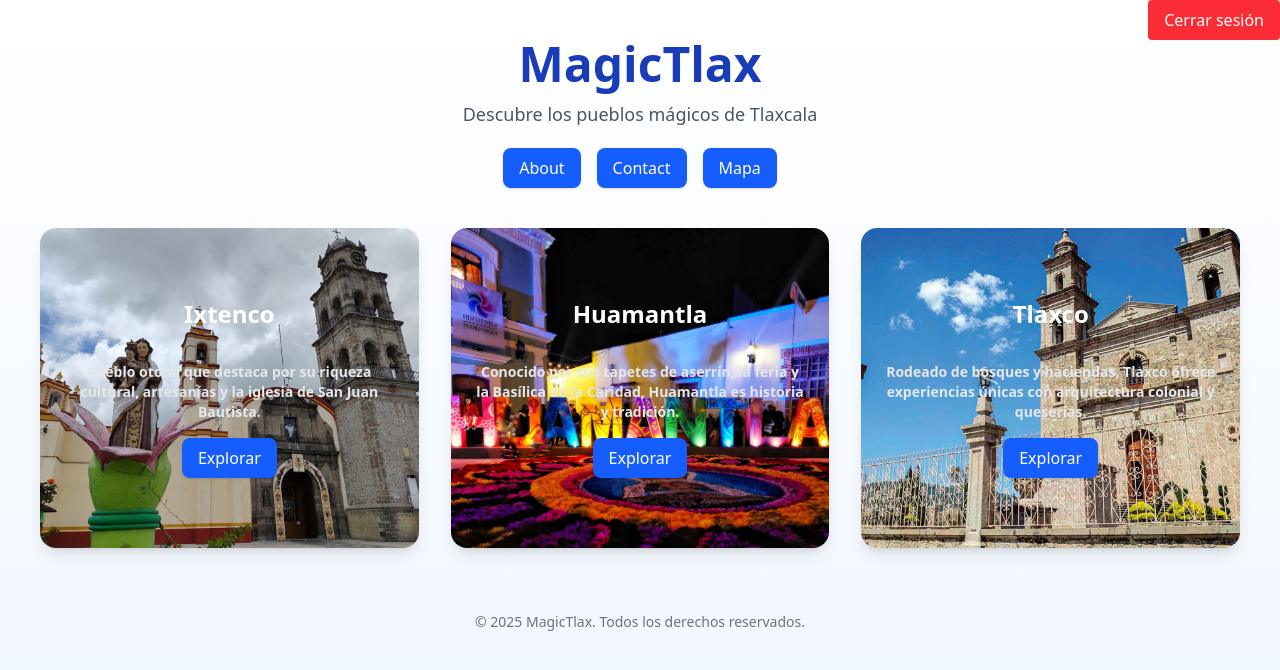
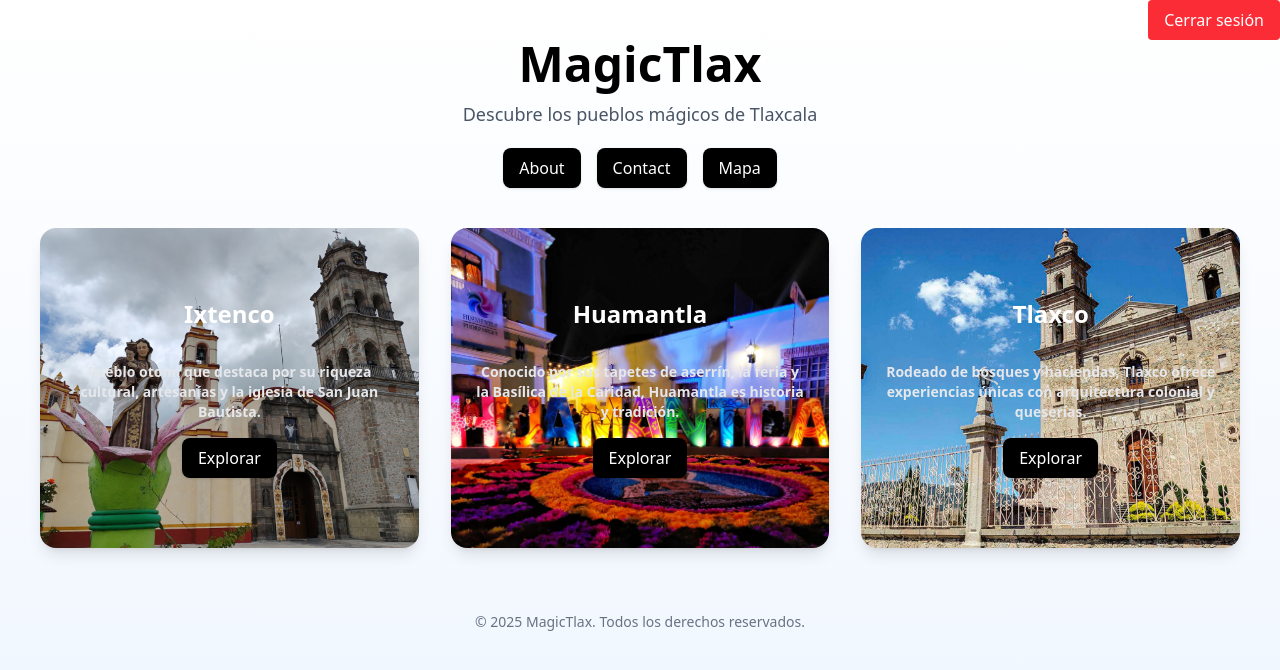
Before and after one commit to juanpablotv/tlaxmagic, a React (Vite) app: page / in a window 1280 px wide. Shown: the top 670 px of the page. Built offline with nearby package versions, Linux system fonts and the light colour scheme.

Commit message:
avance jueves

```diff
--- a/src/HomePage.tsx
+++ b/src/HomePage.tsx
@@ -36,7 +36,7 @@ const HomePage: React.FC = () => {
     <div className="min-h-screen bg-gradient-to-b from-white to-blue-50 text-black p-10">
       {/* Encabezado */}
       <header className="text-center mb-10">
-        <h1 className="text-5xl font-extrabold text-blue-800">MagicTlax</h1>
+        <h1 className="text-5xl font-extrabold text-black ">MagicTlax</h1>
         <p className="text-gray-600 text-lg mt-3">
           Descubre los pueblos mágicos de Tlaxcala
         </p>
@@ -45,7 +45,7 @@ const HomePage: React.FC = () => {
             whileHover={{ scale: 1.1 }}
             whileTap={{ scale: 0.95 }}
             onClick={() => navigate('/about')}
-            className="bg-blue-600 text-white px-4 py-2 rounded-lg shadow hover:bg-blue-700"
+            className="bg-black text-white px-4 py-2 rounded-lg shadow hover:bg-blue-700"
           >
             About
           </motion.button>
@@ -53,7 +53,7 @@ const HomePage: React.FC = () => {
             whileHover={{ scale: 1.1 }}
             whileTap={{ scale: 0.95 }}
             onClick={() => navigate('/contact')}
-            className="bg-blue-600 text-white px-4 py-2 rounded-lg shadow hover:bg-blue-700"
+            className="bg-black text-white px-4 py-2 rounded-lg shadow hover:bg-blue-700"
           >
             Contact
           </motion.button>
@@ -61,7 +61,7 @@ const HomePage: React.FC = () => {
             whileHover={{ scale: 1.1 }}
             whileTap={{ scale: 0.95 }}
             onClick={() => navigate('/mapa')}
-            className="bg-blue-600 text-white px-4 py-2 rounded-lg shadow hover:bg-blue-700"
+            className="bg-black text-white px-4 py-2 rounded-lg shadow hover:bg-blue-700"
           >
             Mapa
           </motion.button>
@@ -99,7 +99,7 @@ const HomePage: React.FC = () => {
                 whileHover={{ scale: 1.1 }}
                 whileTap={{ scale: 0.95 }}
                 transition={{ type: 'spring', stiffness: 300 }}
-                className="bg-blue-600 text-white px-4 py-2 rounded-lg shadow hover:bg-blue-700"
+                className="bg-black text-white px-4 py-2 rounded-lg shadow  hover:bg-blue-700"
 
                 onClick={() => navigate('/' + town.title.toLowerCase())} // Navegar a la página del pueblo
 
```
